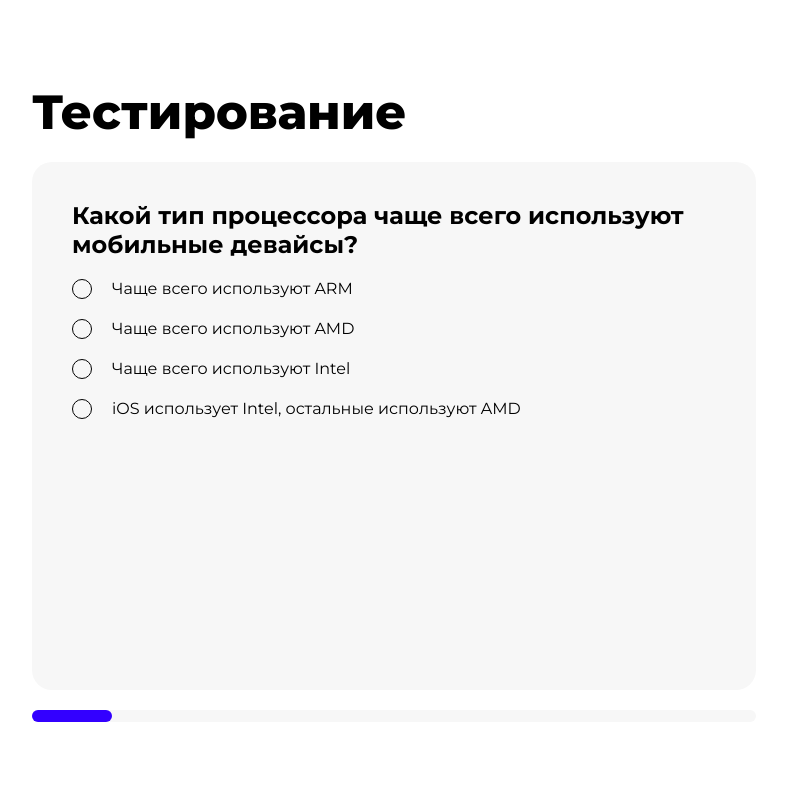
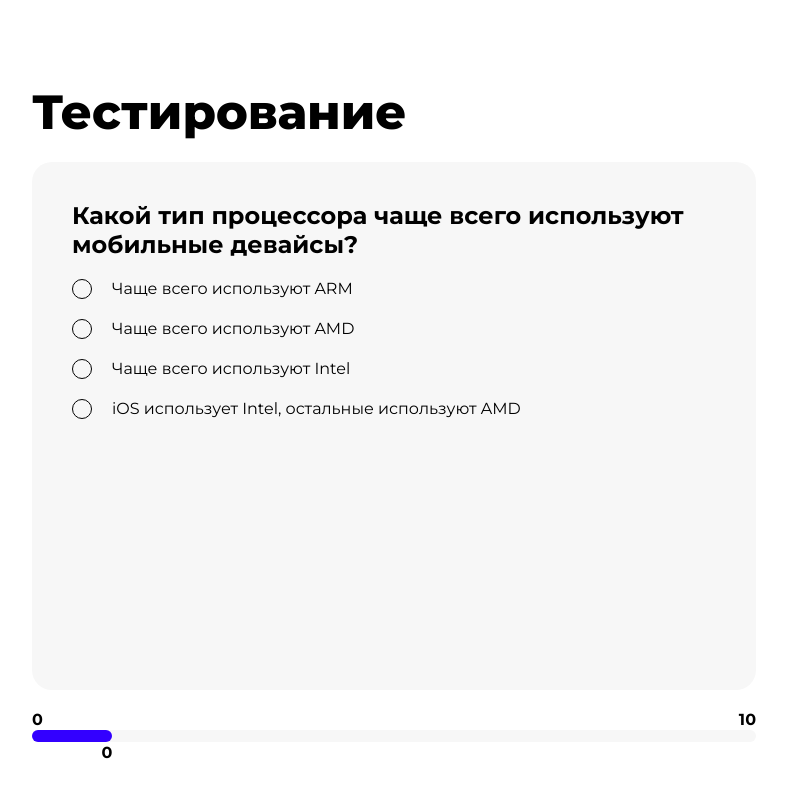
Before and after one commit to kotet912/quiz-app, a Nuxt app: page / in a window 1280 px wide. Shown: the top 796 px of the page, without its empty margins (246-1033 px from the left). Built offline with nearby package versions, Linux system fonts and the light colour scheme.

Commit message:
Стилизация процесс бара

```diff
--- a/components/ProgressBar.vue
+++ b/components/ProgressBar.vue
@@ -1,6 +1,14 @@
 <template>
   <div class="progress-bar">
-    <div class="progress-bar__inner" :style="{ width: progress + '%' }"></div>
+    <div class="progress-bar__head">
+      <span> 0 </span>
+      <span> {{ totalQuestions }}</span>
+    </div>
+    <div class="progress-bar__line">
+      <div class="progress-bar__inner" :style="{ width: progress + '%' }">
+        <span class="progress-bar__text">{{ currentQuestion }}</span>
+      </div>
+    </div>
   </div>
 </template>
 
@@ -9,23 +17,55 @@ defineProps({
   progress: {
     type: Number,
     required: true
+  },
+  currentQuestion: {
+    type: Number,
+    required: true
+  },
+  totalQuestions: {
+    type: Number,
+    required: true
   }
 });
 </script>
 
-<style scoped>
+<style lang="scss" scoped>
 .progress-bar {
+  &__head {
+    display: flex;
+    align-items: center;
+    justify-content: space-between;
+    color: rgb(0, 0, 0);
+    font-size: 16px;
+    font-weight: 700;
+    line-height: 20px;
+  }
+
+  &__line {
     width: 100%;
     height: 12px;
     border-radius: 99px;
     background-color: #f7f7f7;
   }
 
-.progress-bar__inner {
+  &__inner {
     height: 100%;
     height: 12px;
     border-radius: 99px;
     background-color: #3300ff;
     transition: width 0.3s;
+    position: relative;
+    display: flex;
+    align-items: flex-end;
+    justify-content: flex-end;
+  }
+  &__text {
+    position: absolute;
+    top: 13px;
+    text-align: right;
+    font-size: 16px;
+    font-weight: 700;
+    line-height: 20px;
+  }
 }
 </style>
--- a/pages/index.vue
+++ b/pages/index.vue
@@ -6,7 +6,11 @@
       :question="currentQuestion"
       @answerSelected="handleAnswer"
     />
-    <ProgressBar :progress="progress" />
+    <ProgressBar
+      :progress="progress"
+      :currentQuestion="quizStore.currentQuestionIndex"
+      :totalQuestions="quizStore.questions.length + 1"
+    />
   </div>
 </template>
 
```
Lines whose indentation alone changed are shown as unchanged.
